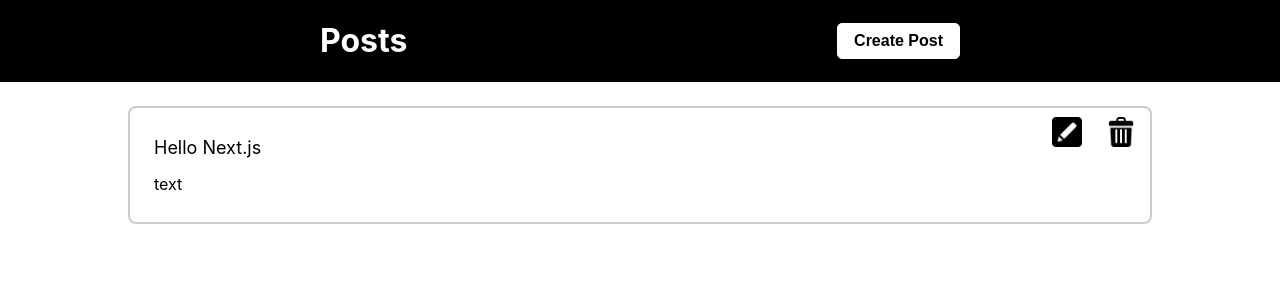
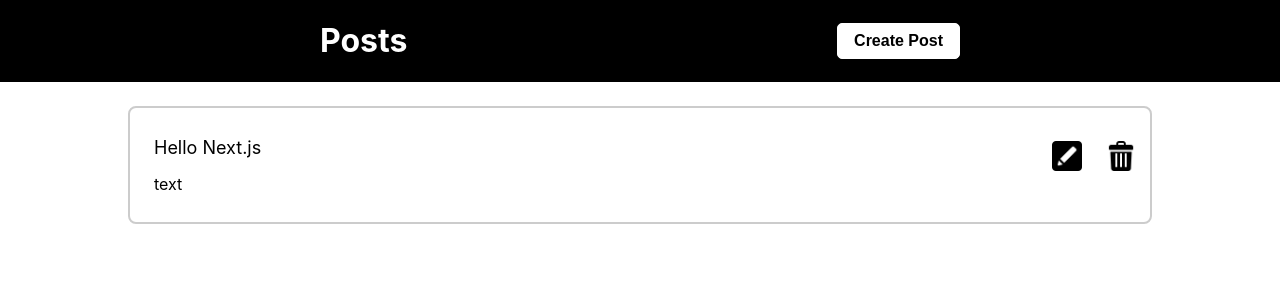
Before and after one commit to Nazeeh21/integrate-graphql-api-into-react-boilerplate, a Next.js app: page / in a window 1280 px wide. Shown: the top 300 px of the page. Built offline with nearby package versions, Linux system fonts and the light colour scheme.

Commit message:
Fix ui bugs

```diff
--- a/components/Post.tsx
+++ b/components/Post.tsx
@@ -1,7 +1,5 @@
 /* eslint-disable @next/next/no-img-element */
 import React from 'react';
-import TrashPng from '../public/trash.png';
-import EditPng from '../public/edit.png';
 import { useRouter } from 'next/dist/client/router';
 
 interface PostsProps {
@@ -11,20 +9,24 @@ interface PostsProps {
 }
 
 const Post: React.FC<PostsProps> = ({ id, title, text }) => {
-  const router = useRouter()
+  const router = useRouter();
 
   return (
-    <div className="Post">
-      <div className="title">{title}</div>
-      <div className="text">{text}</div>
-      <div className="buttons">
-        <button onClick={() => {
-          router.push(`/update-post/${id}`)
-        }}>
-          <img src='./edit.png' alt="Edit" />
+    <div className='Post'>
+      <div>
+        <div className='title'>{title}</div>
+        <div className='text'>{text}</div>
+      </div>
+      <div className='buttons'>
+        <button
+          onClick={() => {
+            router.push(`/update-post/${id}`);
+          }}
+        >
+          <img src='./edit.png' alt='Edit' />
         </button>
         <button onClick={() => {}}>
-          <img src='./trash.png' alt="Delete" />
+          <img src='./trash.png' alt='Delete' />
         </button>
       </div>
     </div>
--- a/styles/CreatePost.module.css
+++ b/styles/CreatePost.module.css
@@ -40,7 +40,7 @@
 .button {
   border: 1px solid black;
   padding: 1rem 1rem;
-  border-radius: 2px;
+  border-radius: 0.5rem;
   font-size: 1rem;
   font-weight: bold;
   background: black;
--- a/styles/Post.css
+++ b/styles/Post.css
@@ -26,6 +26,7 @@
   justify-content: space-between;
   align-items: center;
   width: 6rem;
+  margin-top: 1.5rem;
 }
 
 .buttons button {
--- a/styles/UpdatePost.module.css
+++ b/styles/UpdatePost.module.css
@@ -40,7 +40,7 @@
 .button {
   border: 1px solid black;
   padding: 1rem 1rem;
-  border-radius: 2px;
+  border-radius: 0.5rem;
   font-size: 1rem;
   font-weight: bold;
   background: black;
```
